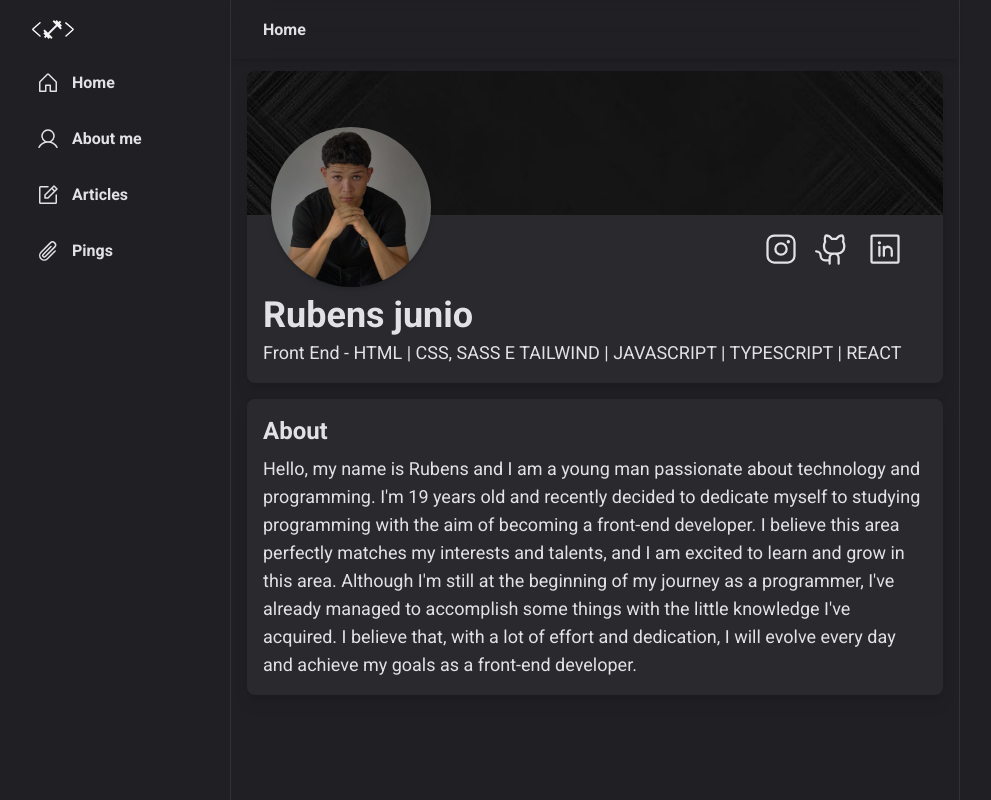
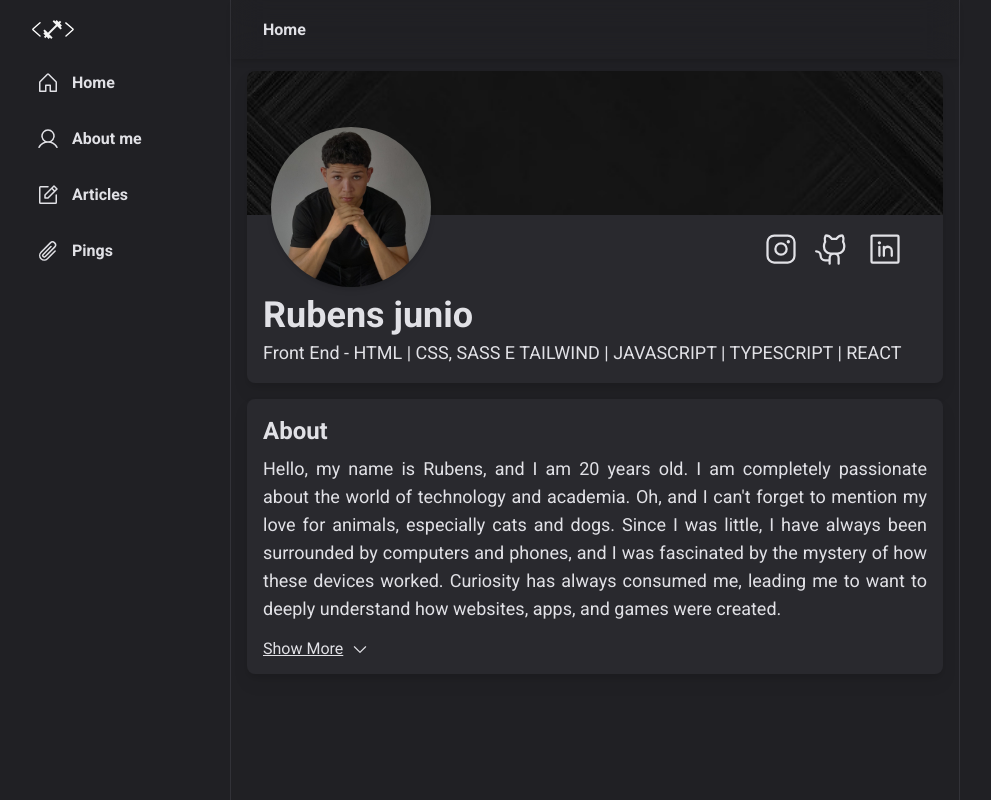
Before and after one commit to Rubensjuniors/app-blog, a Next.js app: page /en/about in a window 1280 px wide. Shown: the whole page, without its empty margins (160-1151 px from the left). Built offline with nearby package versions, Linux system fonts and the light colour scheme.

Commit message:
feat: adicionado texto de about e button show more

```diff
--- a/src/app/[lang]/(pages)/about/page.tsx
+++ b/src/app/[lang]/(pages)/about/page.tsx
@@ -1,5 +1,6 @@
 'use client'
 import Image from 'next/image'
+import { useState } from 'react'
 
 import { useTranslationClient } from '@/hooks/useTransletions/client'
 
@@ -10,6 +11,14 @@ import photoProfile from '../../../../../public/assets/img/photos/Photo_three.jp
 
 const About = () => {
   const t = useTranslationClient()
+  const [showMore, setShowMore] = useState<boolean>(false)
+
+  const textAboutMe = [
+    t.blog.about.about.text.p1,
+    t.blog.about.about.text.p2,
+    t.blog.about.about.text.p3,
+    t.blog.about.about.text.p4
+  ]
 
   return (
     <>
@@ -60,7 +69,37 @@ const About = () => {
           title={t.blog.about.about.title}
           classNames="p-4 flex flex-col items-start gap-2"
         >
-          <p className="leading-5 sm:text-lg">{t.blog.about.about.text}</p>
+          {textAboutMe.map((text, index) => {
+            const showMoreText = (index < 1 && !showMore) || showMore
+            return (
+              showMoreText && (
+                <p
+                  key={text}
+                  className="text-lg-xl mb-2 text-justify text-lg font-normal"
+                >
+                  {text}
+                </p>
+              )
+            )
+          })}
+          <button
+            className="cursor-pointer underline md:hover:text-red-300"
+            onClick={() => setShowMore(!showMore)}
+          >
+            <span className="flex items-center gap-2">
+              {showMore ? (
+                <>
+                  {t.blog.about.about.showsLess}
+                  <Icon id="caretUp-phosphor" iconSize={18} />
+                </>
+              ) : (
+                <>
+                  {t.blog.about.about.showMore}
+                  <Icon id="caretDown-phosphor" iconSize={18} />
+                </>
+              )}
+            </span>
+          </button>
         </Card>
       </section>
     </>
--- a/src/assets/languages/langs/en.ts
+++ b/src/assets/languages/langs/en.ts
@@ -10,7 +10,14 @@ export const en = {
       bio: 'Front End - HTML | CSS, SASS E TAILWIND | JAVASCRIPT | TYPESCRIPT | REACT',
       about: {
         title: 'About',
-        text: `Hello, my name is Rubens and I am a young man passionate about technology and programming. I'm 19 years old and recently decided to dedicate myself to studying programming with the aim of becoming a front-end developer. I believe this area perfectly matches my interests and talents, and I am excited to learn and grow in this area. Although I'm still at the beginning of my journey as a programmer, I've already managed to accomplish some things with the little knowledge I've acquired. I believe that, with a lot of effort and dedication, I will evolve every day and achieve my goals as a front-end developer.`
+        text: {
+          p1: `Hello, my name is Rubens, and I am 20 years old. I am completely passionate about the world of technology and academia. Oh, and I can't forget to mention my love for animals, especially cats and dogs. Since I was little, I have always been surrounded by computers and phones, and I was fascinated by the mystery of how these devices worked. Curiosity has always consumed me, leading me to want to deeply understand how websites, apps, and games were created.`,
+          p2: `My programming journey began when I was 17, when I enrolled in a computer science course. It was there that I took my first steps in HTML and CSS. I vividly remember the day I wrote my first "Hello World" and saw the result appear in the browser. It was an incredible experience, a kind of revelation that showed me the power I had in my hands to create something from scratch. Since then, I have delved deep into my studies, eager to learn something new every day.`,
+          p3: `This journey, for me, is more than just learning to code. It's a passion that drives me to explore the unknown, to uncover the secrets of the digital universe. Every line of code I write is a small step toward something greater, something I can create and share with the world. I am always in search of challenges, always eager to overcome obstacles, because I know that's how I will evolve as a developer.`,
+          p4: ` On this path, my fascination with animals and my dedication to the gym are like anchors that keep me balanced. They remind me of the importance of finding harmony not only in the digital world but also in the real world. I am excited to see where this journey will take me next, and I can't wait to keep exploring, learning, and, of course, creating. That's what drives me, and that's what makes me wake up every morning ready to face a new day of discoveries.`
+        },
+        showMore: 'Show More',
+        showsLess: 'Show Less'
       }
     },
     sidemenu: {
--- a/src/assets/languages/langs/pt-BR.ts
+++ b/src/assets/languages/langs/pt-BR.ts
@@ -9,8 +9,15 @@ export const ptBR = {
       name: 'Rubens junio',
       bio: 'Front End - HTML | CSS, SASS E TAILWIND | JAVASCRIPT | TYPESCRIPT | REACT',
       about: {
-        title: 'sobre',
-        text: 'Olá, meu nome é Rubens e sou um jovem apaixonado por tecnologia e programação. Tenho 19 anos e recentemente decidi me dedicar ao estudo de programação com o objetivo de me tornar um desenvolvedor front-end. Eu acredito que essa área combina perfeitamente com meus interesses e talentos, e estou animado para aprender e crescer nessa area. Embora ainda esteja no começo de minha jornada como programador, já tenho conseguido realizar algumas coisas com o pouco conhecimento que tenho adquirido. Acredito que, com muito esforço e dedicação, vou evoluir a cada dia e alcançar meus objetivos como desenvolvedor front-end.'
+        title: 'Sobre',
+        text: {
+          p1: `Olá, meu nome é Rubens, eu tenho 20 anos, sou completamente apaixonado pelo mundo da tecnologia e pela academia. Ah, e não posso esquecer de mencionar minha paixão por animais, especialmente gatos e cachorros. Desde pequeno, sempre estive cercado por computadores e telefones, e ficava fascinado com o mistério de como esses aparelhos funcionavam. A curiosidade sempre me consumiu, me levando a querer entender profundamente como sites, aplicativos e jogos eram criados.`,
+          p2: `Minha jornada na programação começou aos 17 anos, quando entrei em um curso de informática. Foi lá que dei meus primeiros passos em HTML e CSS. Lembro vividamente do dia em que escrevi meu primeiro "Hello World" e vi o resultado aparecer no navegador. Foi uma experiência incrível, uma espécie de revelação que me mostrou o poder que eu tinha nas minhas mãos para criar algo a partir do zero. Desde então, tenho mergulhado fundo nos estudos, ansioso para aprender algo novo a cada dia.`,
+          p3: `Essa jornada, para mim, é mais do que apenas aprender a codificar. É uma paixão que me impulsiona a explorar o desconhecido, a desvendar os segredos do universo digital. Cada linha de código que escrevo é um pequeno passo em direção a algo maior, algo que posso criar e compartilhar com o mundo. Estou sempre em busca de desafios, sempre ansioso para superar obstáculos, porque sei que é assim que vou evoluir como desenvolvedor.`,
+          p4: `Nesse caminho, minha fascinação por animais e minha dedicação à academia são como âncoras que me mantêm equilibrado. Eles me lembram da importância de encontrar harmonia não apenas no mundo digital, mas também no mundo real. Estou animado para ver para onde essa jornada me levará a seguir, e mal posso esperar para continuar explorando, aprendendo e, é claro, criando. É isso que me move, e é isso que me faz acordar todas as manhãs pronto para enfrentar um novo dia de descobertas.`
+        },
+        showMore: 'Mostrar Mais',
+        showsLess: 'Mostrar Menos'
       }
     },
     sidemenu: {
--- a/src/components/basic/Icons/LibIcon/iconLib.tsx
+++ b/src/components/basic/Icons/LibIcon/iconLib.tsx
@@ -1,5 +1,7 @@
 'use client'
 import {
+  CaretDown,
+  CaretUp,
   GithubLogo,
   House,
   InstagramLogo,
@@ -25,6 +27,8 @@ const IconLib = ({ id, iconSize }: iconProps) => {
   icons.set('list_icon-phosphor', <List size={iconSize} />)
   icons.set('home_icon-phosphor', <House size={iconSize} />)
   icons.set('x_icon-phosphor', <X size={iconSize} />)
+  icons.set('caretUp-phosphor', <CaretUp size={iconSize} />)
+  icons.set('caretDown-phosphor', <CaretDown size={iconSize} />)
 
   const getCorrespondingIconLib = (id: string) =>
     icons.has(id) ? icons.get(id) : ''
--- a/src/components/structure/Structor.component.tsx
+++ b/src/components/structure/Structor.component.tsx
@@ -1,5 +1,7 @@
-import { ReactNode } from 'react'
+'use client'
+import { ReactNode, useState } from 'react'
 
+import { useTranslationClient } from '@/hooks/useTransletions/client'
 import { sidemenuItems } from '@/ultils/constants'
 
 import Header from './header'
@@ -10,15 +12,18 @@ interface StructorProps {
 }
 
 const Structor = ({ children }: StructorProps) => {
+  const t = useTranslationClient()
+
+  const [title, setTitle] = useState<string>(t.blog.sidemenu.home)
   return (
     <>
       <div
         data-testid="structor"
         className={`m-0-auto flex min-h-screen max-w-screen-lg justify-center`}
       >
-        <Sidemenu sidemenuItems={sidemenuItems} />
+        <Sidemenu sidemenuItems={sidemenuItems} setTitle={setTitle} />
         <main className="z-1 min-h-screen w-content border-x border-gray-600">
-          <Header />
+          <Header title={title} setTitle={setTitle} />
           {children}
         </main>
       </div>
--- a/src/components/structure/sidemenu/index.tsx
+++ b/src/components/structure/sidemenu/index.tsx
@@ -8,7 +8,7 @@ import { Icon } from '@/components/basic'
 
 import { Keystitle, sidemenuProps } from './types'
 
-const Sidemenu = ({ sidemenuItems }: sidemenuProps) => {
+const Sidemenu = ({ sidemenuItems, setTitle }: sidemenuProps) => {
   const t = useTranslationClient()
   const pathname = usePathname()
   const filterPath = pathname.replace(/\/pt-BR/g, '')
@@ -38,6 +38,9 @@ const Sidemenu = ({ sidemenuItems }: sidemenuProps) => {
               flex w-full items-center gap-3
               p-4 transition-all sm:hover:text-red-300
               sm:hover:brightness-90`}
+              onClick={() =>
+                setTitle(t.blog.sidemenu[itensMenu.title as Keystitle])
+              }
             >
               <>
                 <Icon id={itensMenu.id} />
--- a/src/components/structure/sidemenu/mobile/index.tsx
+++ b/src/components/structure/sidemenu/mobile/index.tsx
@@ -11,9 +11,11 @@ import { Icon } from '@/components/basic'
 import { Keystitle } from '../types'
 
 const SidemenuMobile = ({
-  setIsOpenMenu
+  setIsOpenMenu,
+  setTitle
 }: {
   setIsOpenMenu: Dispatch<SetStateAction<boolean>>
+  setTitle: Dispatch<SetStateAction<string>>
 }) => {
   const t = useTranslationClient()
   const pathname = usePathname()
@@ -42,6 +44,7 @@ const SidemenuMobile = ({
               sm:hover:brightness-90`}
               onClick={() => {
                 setIsOpenMenu(false)
+                setTitle(t.blog.sidemenu[itensMenu.title as Keystitle])
               }}
             >
               <>
--- a/src/components/structure/sidemenu/types.ts
+++ b/src/components/structure/sidemenu/types.ts
@@ -1,3 +1,5 @@
+import { Dispatch, SetStateAction } from 'react'
+
 export interface itemsMenuProps {
   id: string
   title: string
@@ -7,6 +9,7 @@ export interface itemsMenuProps {
 export interface sidemenuProps {
   sidemenuItems: Array<itemsMenuProps>
   classNames?: string
+  setTitle: Dispatch<SetStateAction<string>>
 }
 
 export type Keystitle = 'about_me' | 'articles' | 'pings'
```
Also changed, not shown: src/components/structure/header/index.tsx (+13 -9 lines).
